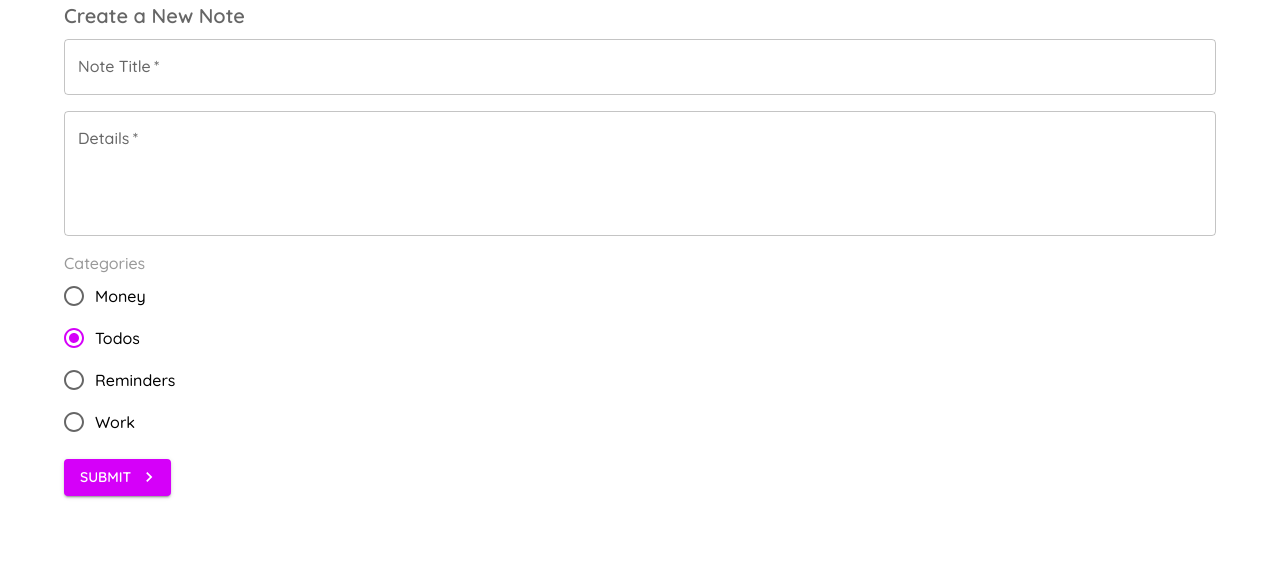
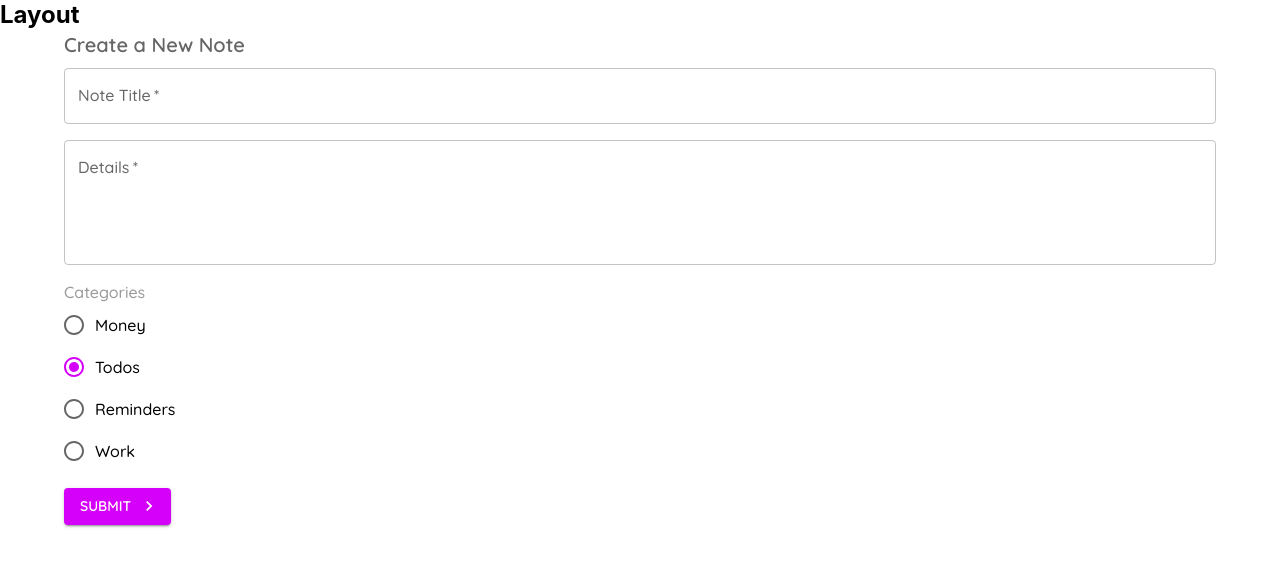
Before and after one commit to RNtaate/material-ui-tut, a React (Create React App) app: page /create in a window 1280 px wide. Shown: the top 566 px of the page. Built offline with nearby package versions, Linux system fonts and the light colour scheme.

Commit message:
Create persistent component Layout
Import layout component in App component to hold all other pages.

```diff
--- a/src/App.js
+++ b/src/App.js
@@ -5,6 +5,7 @@
 
 import Notes from "./pages/Notes";
 import Create from "./pages/Create";
+import Layout from "./components/Layout";
 
 let theme = createTheme({
   palette: {
@@ -26,6 +27,7 @@
   return (
     <ThemeProvider theme={theme}>
       <Router>
+        <Layout>
           <Switch>
             <Route exact path="/">
               <Notes />
@@ -34,6 +36,7 @@
               <Create />
             </Route>
           </Switch>
+        </Layout>
       </Router>
     </ThemeProvider>
   );
--- /dev/null
+++ b/src/components/Layout.js
@@ -0,0 +1,12 @@
+import React from 'react'
+
+let Layout = ({ children }) => {
+  return (
+    <div>
+      <h2>Layout</h2>
+      {children}
+    </div>
+  )
+}
+
+export default Layout;
```
Lines whose indentation alone changed are shown as unchanged.
